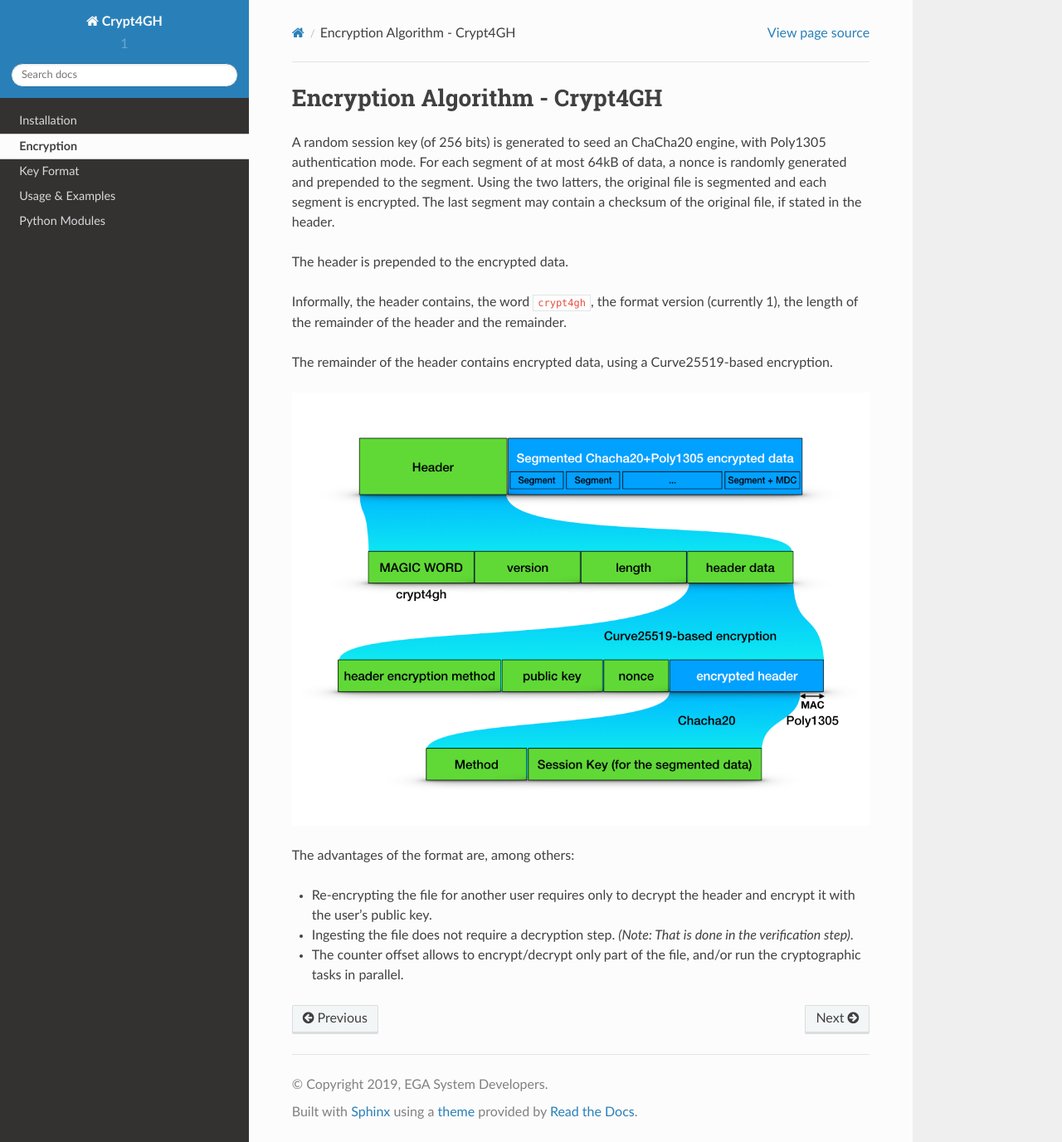
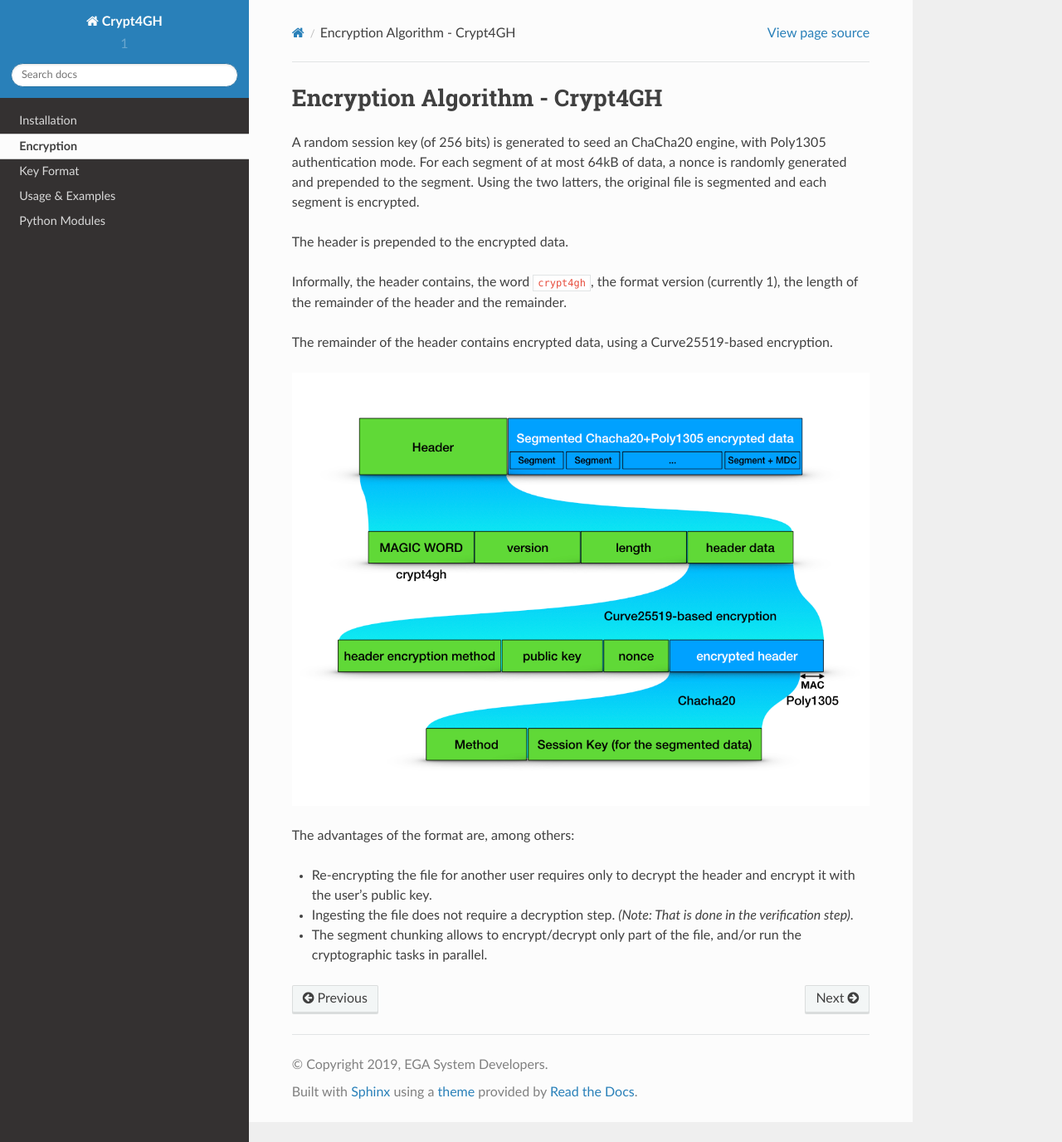
Before and after one commit to EGA-archive/crypt4gh, a Sphinx documentation site: the page built from docs/encryption.rst, in a window 1280 px wide and 1376 px high. Shown: the whole window at 83% size. Built offline with Sphinx 7.4.7 and the Read the Docs theme 2.0.0, drawn with Linux system fonts in a browser that asks for light colours.

Commit message:
Updating the encryption text

```diff
--- a/docs/encryption.rst
+++ b/docs/encryption.rst
@@ -5,8 +5,7 @@
 engine, with Poly1305 authentication mode. For each segment of at most
 64kB of data, a nonce is randomly generated and prepended to the
 segment. Using the two latters, the original file is segmented and
-each segment is encrypted. The last segment may contain a checksum of
-the original file, if stated in the header.
+each segment is encrypted.
 
 The header is prepended to the encrypted data.
 
@@ -24,4 +23,4 @@
 
 * Re-encrypting the file for another user requires only to decrypt the header and encrypt it with the user's public key.
 * Ingesting the file does not require a decryption step. `(Note: That is done in the verification step)`.
-* The counter offset allows to encrypt/decrypt only part of the file, and/or run the cryptographic tasks in parallel.
+* The segment chunking allows to encrypt/decrypt only part of the file, and/or run the cryptographic tasks in parallel.
```
